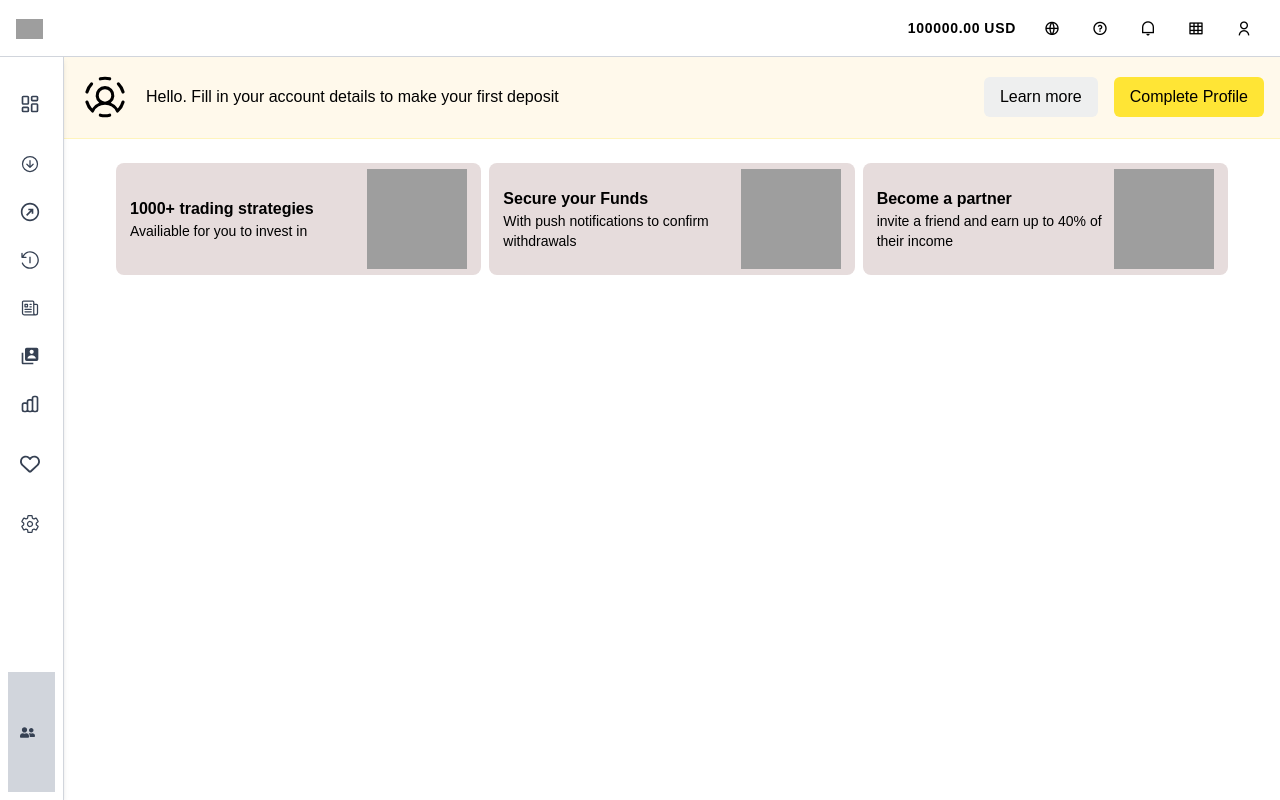
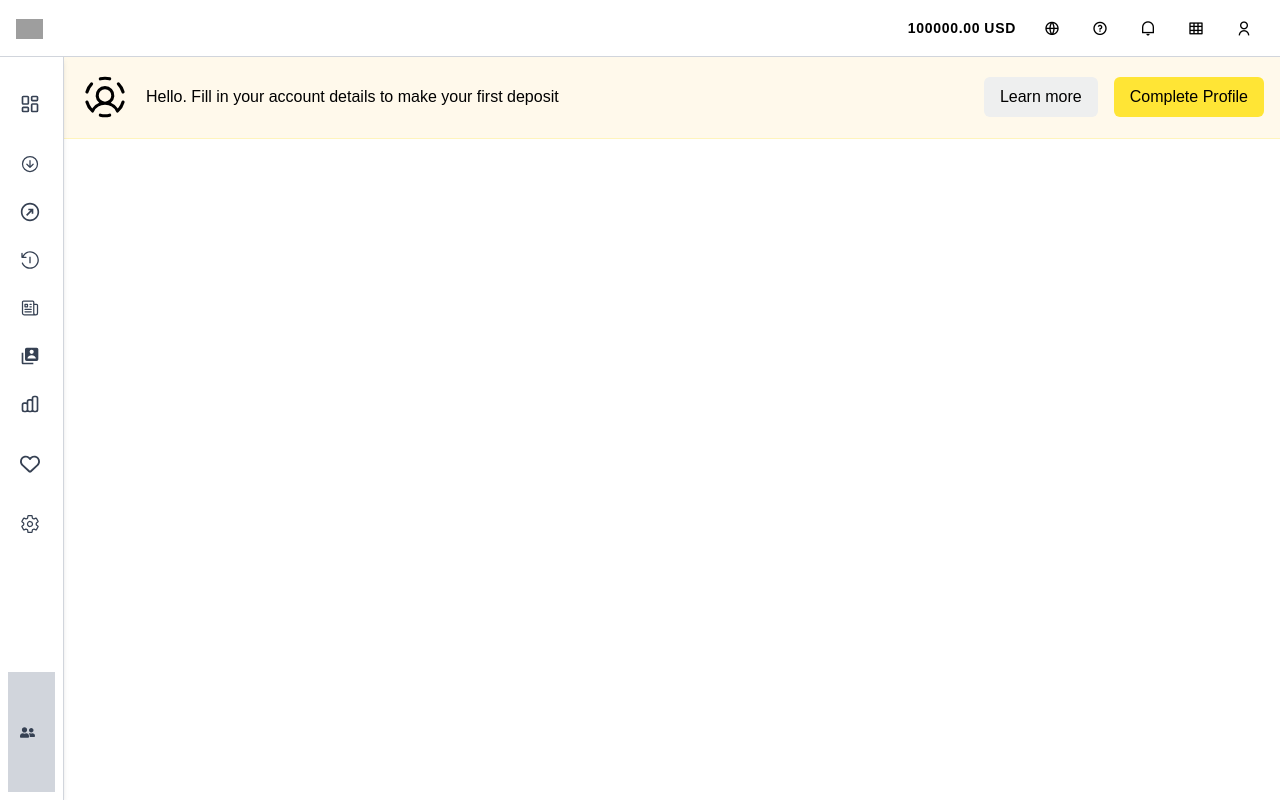
Before and after one commit to jenacodes/exness, a React (Vite) app: page /dashboard in a window 1280 px wide. Built offline with nearby package versions, Linux system fonts and the light colour scheme; grey boxes are pictures that could not be loaded; a web font is replaced by a local one.

Commit message:
feat: update Slider component for desktop layout; remove unnecessary responsive class

```diff
--- a/src/dashboard/Slider.jsx
+++ b/src/dashboard/Slider.jsx
@@ -106,7 +106,7 @@ export default function Slider() {
         </div>
       </div>
       {/* Desktop Layout: visible only on large screens */}
-      <div className="hidden md:flex justify-between lg:px-12">
+      <div className="hidden justify-between lg:px-12">
         {slides.map((slide) => (
           <div
             key={slide.id}
```
